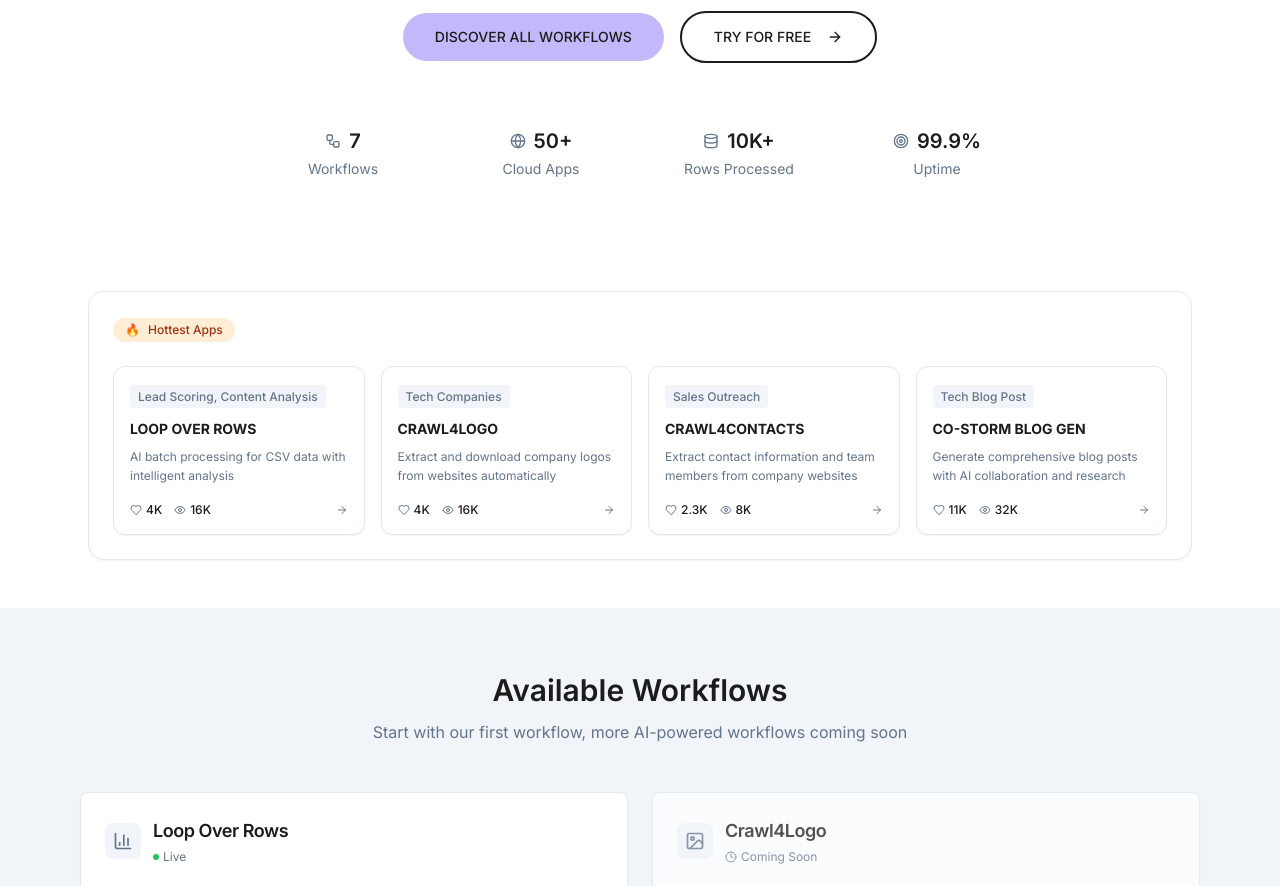
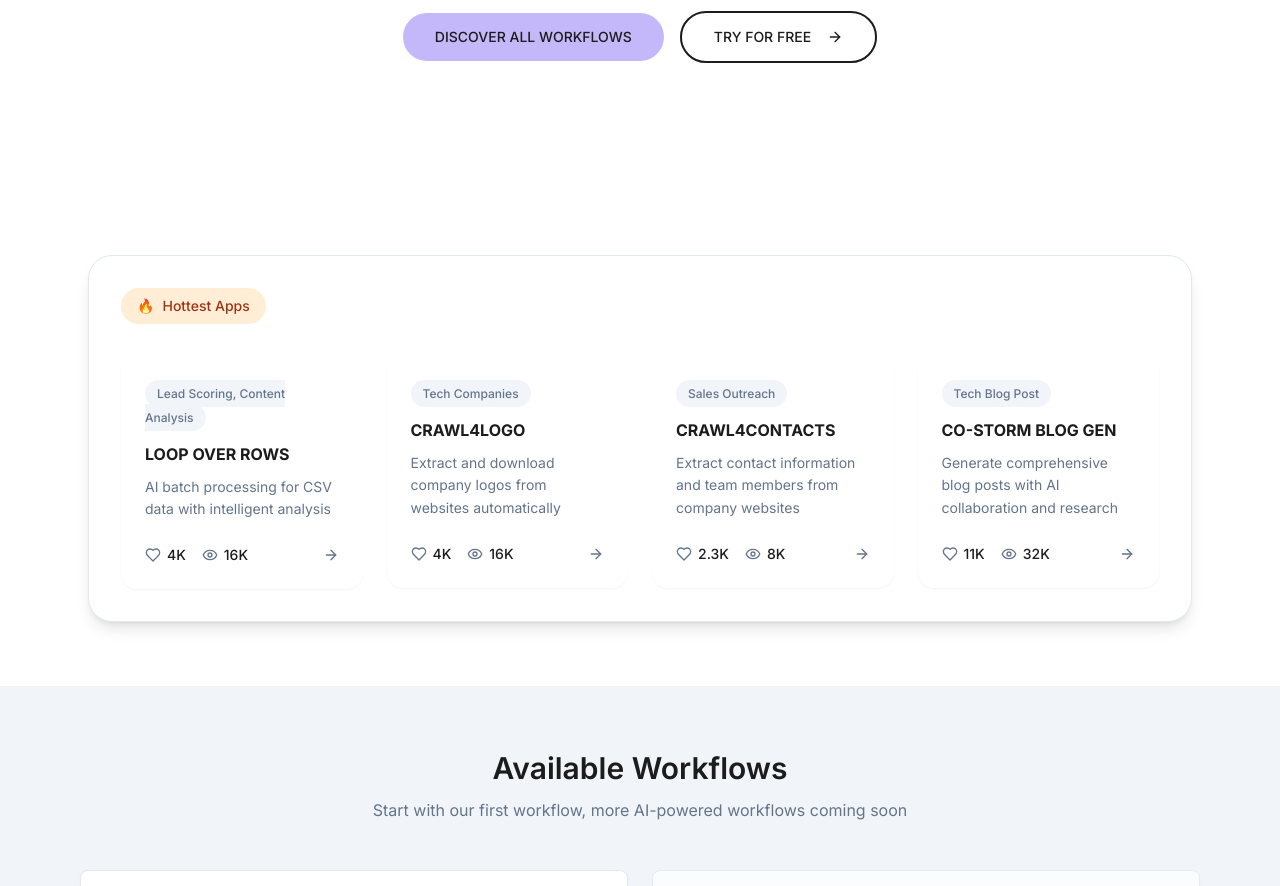
Before and after one commit to frontand-app/frontand-app-v1-230725, a React (Vite) app: page / in a window 1280 px wide. Shown: the part 460-1346 px from the top of the page. Built offline with nearby package versions, Linux system fonts and the light colour scheme.

Commit message:
🎨 Enhance Hottest Apps design: Remove stats row, improve card styling to match screenshot with larger spacing and better visual hierarchy

```diff
--- a/src/components/AppCard.tsx
+++ b/src/components/AppCard.tsx
@@ -25,35 +25,35 @@ const AppCard = ({ title, category, description, likes, views }: AppCardProps) =
 
   return (
     <Link to={`/flows/${getAppSlug(title)}`}>
-      <Card className="group cursor-pointer hover:shadow-md transition-all duration-300 border border-border rounded-xl overflow-hidden bg-card">
-        <CardContent className="p-4">
-          <div className="mb-3">
-            <span className="text-xs font-medium text-muted-foreground bg-secondary px-2 py-1 rounded">
+      <Card className="group cursor-pointer hover:shadow-lg transition-all duration-300 border-0 rounded-2xl overflow-hidden bg-background">
+        <CardContent className="p-6">
+          <div className="mb-4">
+            <span className="text-xs font-medium text-muted-foreground bg-secondary px-3 py-1.5 rounded-full">
               {category}
             </span>
           </div>
 
-          <h3 className="text-sm font-bold text-foreground mb-2 group-hover:text-primary transition-colors line-clamp-2">
+          <h3 className="text-base font-bold text-foreground mb-3 group-hover:text-primary transition-colors leading-tight">
             {title}
           </h3>
 
-          <p className="text-xs text-muted-foreground mb-4 leading-relaxed line-clamp-3">
+          <p className="text-sm text-muted-foreground mb-6 leading-relaxed line-clamp-3">
             {description}
           </p>
 
           <div className="flex items-center justify-between">
-            <div className="flex items-center gap-3">
-              <div className="flex items-center gap-1">
-                <Heart className="h-3 w-3 text-muted-foreground" />
-                <span className="text-xs font-medium text-foreground">{likes}</span>
+            <div className="flex items-center gap-4">
+              <div className="flex items-center gap-1.5">
+                <Heart className="h-4 w-4 text-muted-foreground" />
+                <span className="text-sm font-medium text-foreground">{likes}</span>
               </div>
-              <div className="flex items-center gap-1">
-                <Eye className="h-3 w-3 text-muted-foreground" />
-                <span className="text-xs font-medium text-foreground">{views}</span>
+              <div className="flex items-center gap-1.5">
+                <Eye className="h-4 w-4 text-muted-foreground" />
+                <span className="text-sm font-medium text-foreground">{views}</span>
               </div>
             </div>
 
-            <ArrowRight className="h-3 w-3 text-muted-foreground group-hover:text-primary group-hover:translate-x-1 transition-all" />
+            <ArrowRight className="h-4 w-4 text-muted-foreground group-hover:text-primary group-hover:translate-x-1 transition-all" />
           </div>
         </CardContent>
       </Card>
--- a/src/pages/Index.tsx
+++ b/src/pages/Index.tsx
@@ -4,28 +4,16 @@ import { Card, CardContent, CardDescription, CardHeader, CardTitle } from "@/com
 import { Link } from "react-router-dom";
 import {
   ArrowRight,
-  Sparkles,
   Clock,
-  PlayCircle,
-  Globe,
-  Database,
-  Target,
-  Workflow
+  PlayCircle
 } from "lucide-react";
-import { getAllWorkflows, getWorkflowsByStatus } from "@/config/workflows";
+import { getWorkflowsByStatus } from "@/config/workflows";
 import AppCard from "@/components/AppCard";
 
 const Index = () => {
   const liveWorkflows = getWorkflowsByStatus(true);
   const comingWorkflows = getWorkflowsByStatus(false);
   const allWorkflows = [...liveWorkflows, ...comingWorkflows.slice(0, 3)]; // Show max 4 total
-
-  const stats = [
-    { value: `${getAllWorkflows().length}`, label: "Workflows", icon: Workflow },
-    { value: "50+", label: "Cloud Apps", icon: Globe },
-    { value: "10K+", label: "Rows Processed", icon: Database },
-    { value: "99.9%", label: "Uptime", icon: Target }
-  ];
 
   return (
     <div className="min-h-screen bg-background">
@@ -78,32 +66,19 @@ const Index = () => {
             </Button>
           </div>
         </div>
-
-        {/* Stats Row */}
-        <div className="grid grid-cols-2 lg:grid-cols-4 gap-6 max-w-3xl mx-auto">
-          {stats.map((stat, index) => (
-            <div key={index} className="text-center">
-              <div className="flex items-center justify-center gap-2 mb-1">
-                <stat.icon className="w-4 h-4 text-muted-foreground" />
-                <div className="text-xl font-semibold text-foreground">{stat.value}</div>
-              </div>
-              <div className="text-sm text-muted-foreground">{stat.label}</div>
-            </div>
-          ))}
-        </div>
       </section>
 
       {/* Hottest Apps Section */}
-      <section className="w-full max-w-6xl mx-auto px-6 py-12">
-        <div className="bg-card rounded-2xl border border-border p-6 shadow-sm">
-          <div className="mb-6">
-            <div className="inline-flex items-center gap-2 bg-orange-100 text-orange-800 rounded-full px-3 py-1 text-xs font-medium">
+      <section className="w-full max-w-6xl mx-auto px-6 py-16">
+        <div className="bg-card rounded-3xl border border-border p-8 shadow-lg">
+          <div className="mb-8">
+            <div className="inline-flex items-center gap-2 bg-orange-100 text-orange-800 rounded-full px-4 py-2 text-sm font-medium">
               <span className="text-orange-600">🔥</span>
               Hottest Apps
             </div>
           </div>
 
-          <div className="grid grid-cols-1 md:grid-cols-2 lg:grid-cols-4 gap-4">
+          <div className="grid grid-cols-1 md:grid-cols-2 lg:grid-cols-4 gap-6">
             <AppCard
               title="LOOP OVER ROWS"
               category="Lead Scoring, Content Analysis"
```
